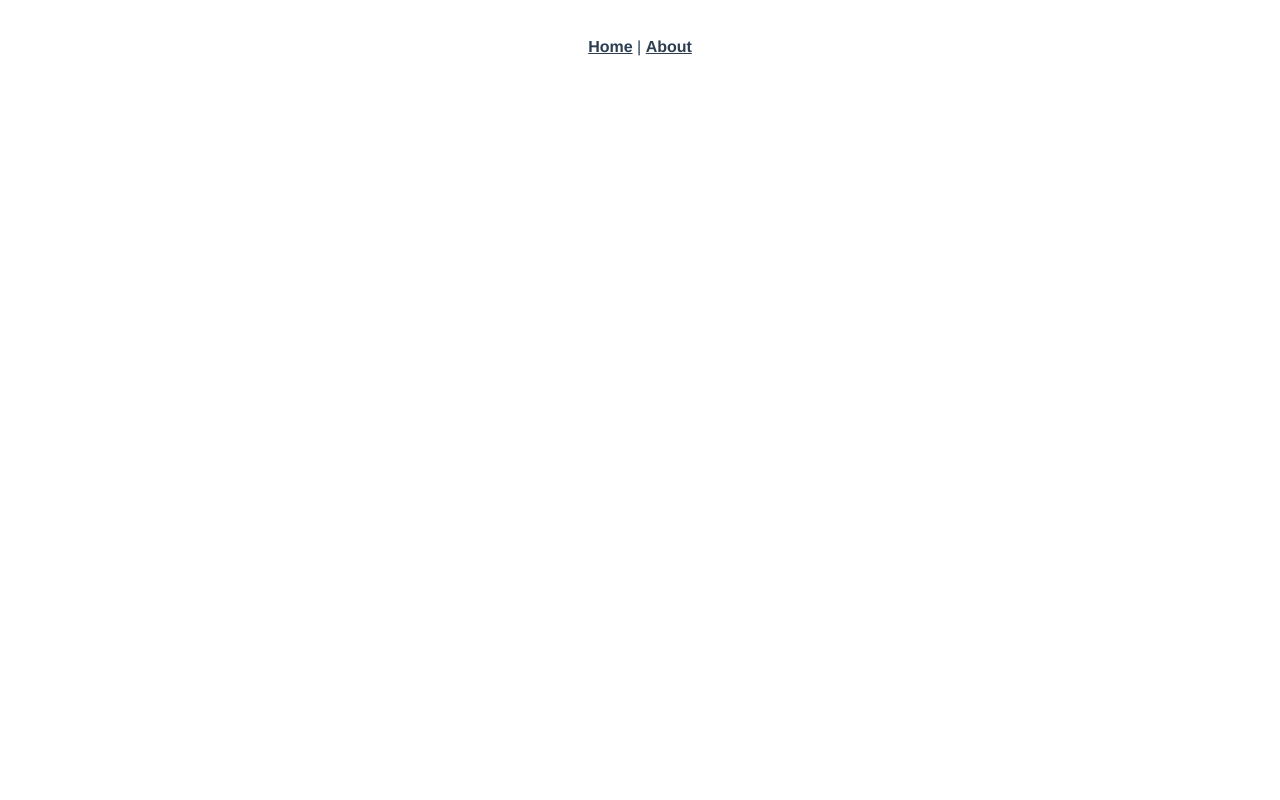
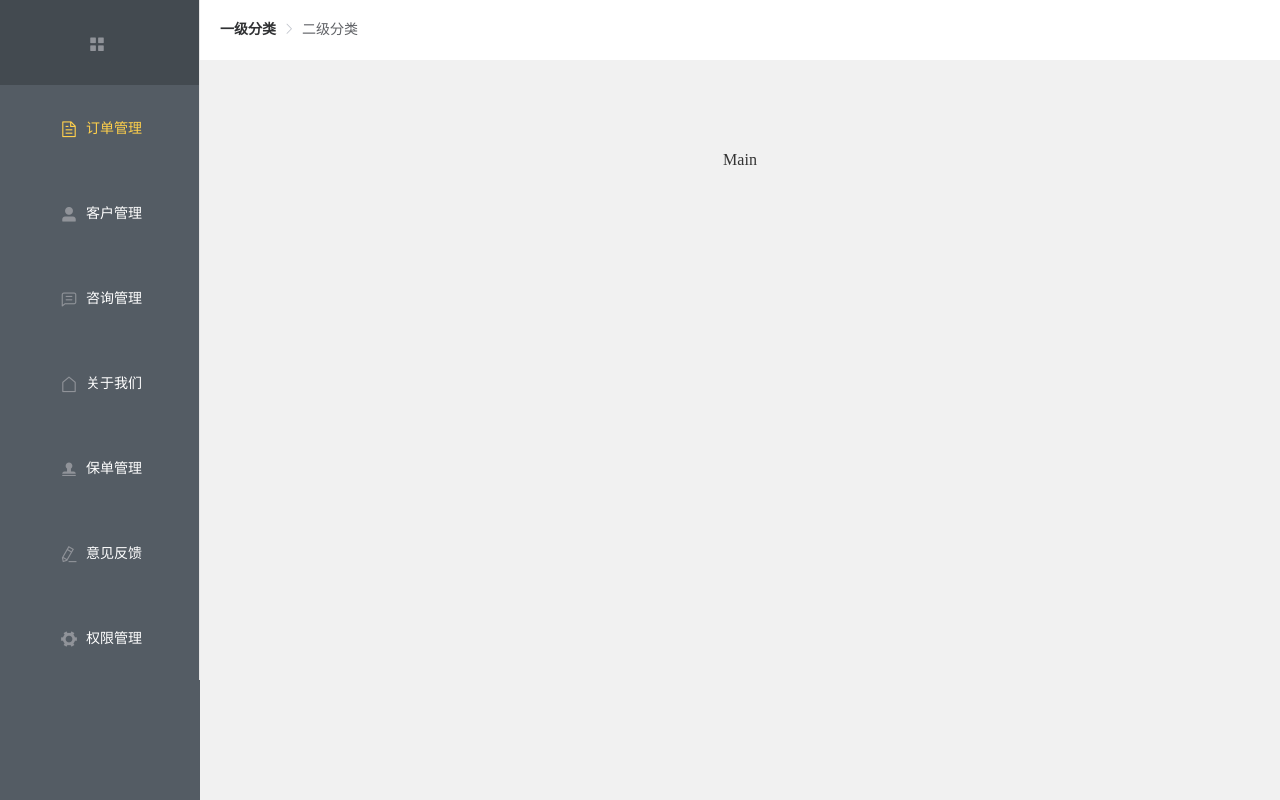
Before and after one commit to Hola-Asia/Automobile-Insurance, a Vue app: page /#/navigation in a window 1280 px wide. Built offline with nearby package versions, Linux system fonts and the light colour scheme.

Commit message:
no message

```diff
--- a/public/index.html
+++ b/public/index.html
@@ -1,5 +1,5 @@
 <!DOCTYPE html>
-<html lang="en">
+<html lang="en" height="100%">
   <head>
     <meta charset="utf-8">
     <meta http-equiv="X-UA-Compatible" content="IE=edge">
@@ -7,11 +7,11 @@
     <link rel="icon" href="<%= BASE_URL %>favicon.ico">
     <title><%= htmlWebpackPlugin.options.title %></title>
   </head>
-  <body>
+  <body height="100%">
     <noscript>
       <strong>We're sorry but <%= htmlWebpackPlugin.options.title %> doesn't work properly without JavaScript enabled. Please enable it to continue.</strong>
     </noscript>
-    <div id="app"></div>
+    <div id="app" height="100%"></div>
     <!-- built files will be auto injected -->
   </body>
 </html>
--- a/src/App.vue
+++ b/src/App.vue
@@ -1,32 +1,15 @@
 <template>
-  <div id="app">
-    <div id="nav">
-      <router-link to="/">Home</router-link> |
-      <router-link to="/about">About</router-link>
-    </div>
+  <div id="app" style="height:100%">
     <router-view/>
   </div>
 </template>
 
 <style lang="less">
-#app {
-  font-family: Avenir, Helvetica, Arial, sans-serif;
-  -webkit-font-smoothing: antialiased;
-  -moz-osx-font-smoothing: grayscale;
-  text-align: center;
-  color: #2c3e50;
-}
-
-#nav {
-  padding: 30px;
-
-  a {
-    font-weight: bold;
-    color: #2c3e50;
-
-    &.router-link-exact-active {
-      color: #42b983;
-    }
+  *{
+    padding:0;
+    margin:0;
   }
-}
+  html,body{
+    height: 100%;
+  }
 </style>
--- /dev/null
+++ b/src/components/navigation.vue
@@ -0,0 +1,128 @@
+<template>
+  <div style="height:100%">
+    <el-container style="height:100%">
+      <el-aside width="200px">
+        <el-col :span="12">
+          <el-menu
+            default-active="2"
+            class="el-menu-vertical-demo"
+            @open="handleOpen"
+            @close="handleClose"
+            background-color="#545c64"
+            text-color="#fff"
+            active-text-color="#ffd04b"
+          >
+            <el-menu-item index="1">
+              <i class="el-icon-menu"></i>
+              <span slot="title"></span>
+            </el-menu-item>
+            <el-menu-item index="2">
+              <i class="el-icon-document"></i>
+              <span slot="title">订单管理</span>
+            </el-menu-item>
+            <el-menu-item index="3">
+              <i class="el-icon-user-solid"></i>
+              <span slot="title">客户管理</span>
+            </el-menu-item>
+            <el-menu-item index="4">
+              <i class="el-icon-chat-line-square"></i>
+              <span slot="title">咨询管理</span>
+            </el-menu-item>
+            <el-menu-item index="5">
+              <i class="el-icon-house"></i>
+              <span slot="title">关于我们</span>
+            </el-menu-item>
+            <el-menu-item index="6">
+              <i class="el-icon-s-check"></i>
+              <span slot="title">保单管理</span>
+            </el-menu-item>
+            <el-menu-item index="7">
+              <i class="el-icon-edit"></i>
+              <span slot="title">意见反馈</span>
+            </el-menu-item>
+            <el-menu-item index="8">
+              <i class="el-icon-s-tools"></i>
+              <span slot="title">权限管理</span>
+            </el-menu-item>
+          </el-menu>
+        </el-col>
+      </el-aside>
+      <el-container>
+        <el-header>
+          <el-breadcrumb separator-class="el-icon-arrow-right" class="linehei">
+            <el-breadcrumb-item :to="{ path: '/' }">一级分类</el-breadcrumb-item>
+            <el-breadcrumb-item>二级分类</el-breadcrumb-item>
+          </el-breadcrumb>
+        </el-header>
+        <el-main>Main</el-main>
+      </el-container>
+    </el-container>
+  </div>
+</template>
+
+<script>
+export default {
+  data() {
+    return {};
+  },
+  methods: {},
+  components: {},
+};
+</script>
+
+<style scoped>
+.el-header,
+.el-footer {
+  background-color: #ffffff;
+  color: #333;
+  text-align: center;
+  line-height: 60px;
+}
+
+.el-aside {
+  background-color:#545c64;
+  color: #333;
+  text-align: center;
+  line-height: 100%;
+  height: 100%;
+}
+
+.el-main {
+  background-color: #f1f1f1;
+  color: #333;
+  text-align: center;
+  line-height: 160px;
+}
+
+body > .el-container {
+  margin-bottom: 40px;
+}
+
+.el-container:nth-child(5) .el-aside,
+.el-container:nth-child(6) .el-aside {
+  line-height: 260px;
+}
+
+.el-container:nth-child(7) .el-aside {
+  line-height: 320px;
+}
+.el-col-12 {
+  width: 100%;
+}
+el-menu-item {
+    height: 60px;
+    line-height: 60px;
+}
+.el-menu-item, .el-submenu__title {
+    height: 85px;
+    line-height: 85px;
+}
+el-menu{
+    border: none;
+}
+.linehei{
+    height: 60px;
+    line-height: 60px;
+}
+
+</style>
--- a/src/main.js
+++ b/src/main.js
@@ -2,8 +2,12 @@ import Vue from 'vue'
 import App from './App.vue'
 import router from './router'
 import store from './store'
+import ElementUI from 'element-ui';
+import 'element-ui/lib/theme-chalk/index.css';
 
 Vue.config.productionTip = false
+
+Vue.use(ElementUI);
 
 new Vue({
   router,
--- a/src/router/index.js
+++ b/src/router/index.js
@@ -1,14 +1,18 @@
 import Vue from 'vue'
 import VueRouter from 'vue-router'
-import Home from '../views/Home.vue'
+import Navigation from '../components/navigation.vue'
 
 Vue.use(VueRouter)
 
 const routes = [
   {
     path: '/',
-    name: 'Home',
-    component: Home
+    redirect: {name: 'Navigation'}
+  },
+  {
+    path: '/navigation',
+    name: 'Navigation',
+    component: Navigation
   },
   {
     path: '/about',
--- a/src/views/Home.vue
+++ /dev/null
@@ -1,18 +0,0 @@
-<template>
-  <div class="home">
-    <img alt="Vue logo" src="../assets/logo.png">
-    <HelloWorld msg="Welcome to Your Vue.js App"/>
-  </div>
-</template>
-
-<script>
-// @ is an alias to /src
-import HelloWorld from '@/components/HelloWorld.vue'
-
-export default {
-  name: 'Home',
-  components: {
-    HelloWorld
-  }
-}
-</script>
```
Also changed, not shown: 1 other file (tests, documents, lock files or other folders).
